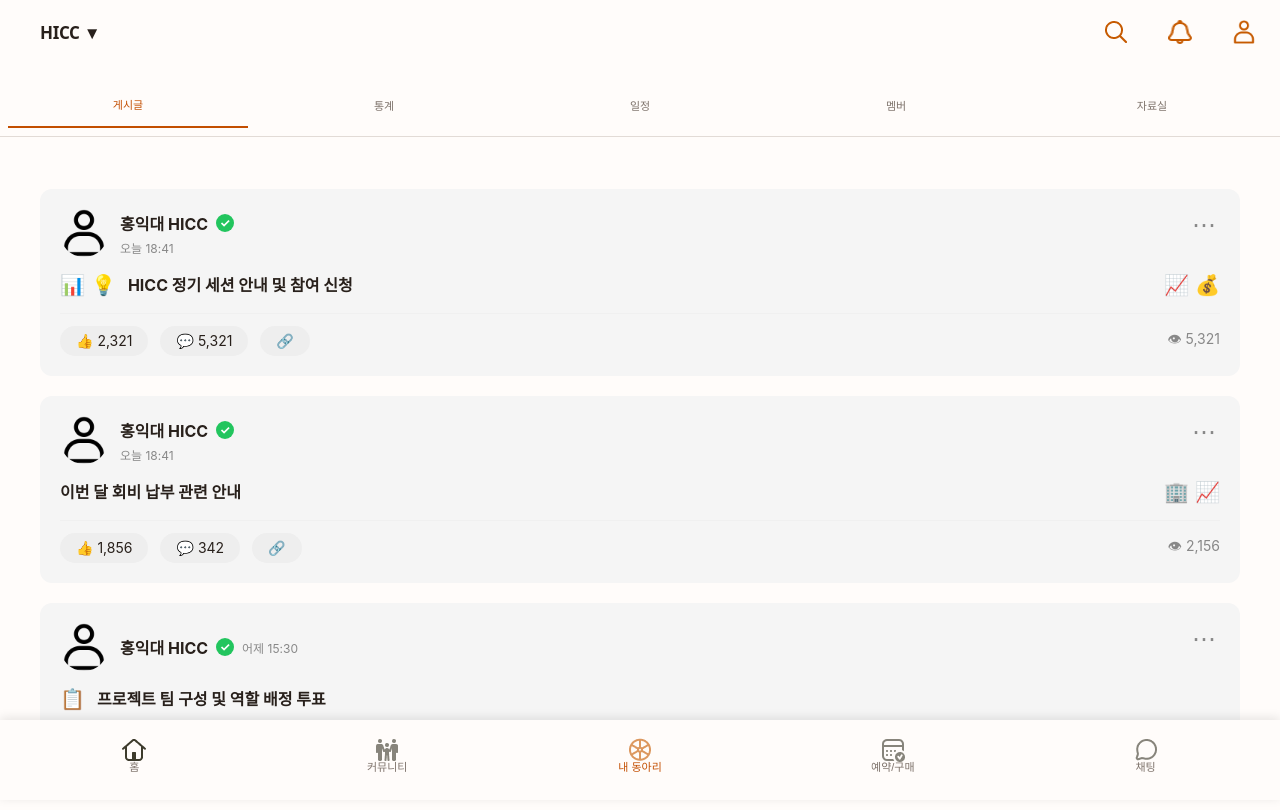
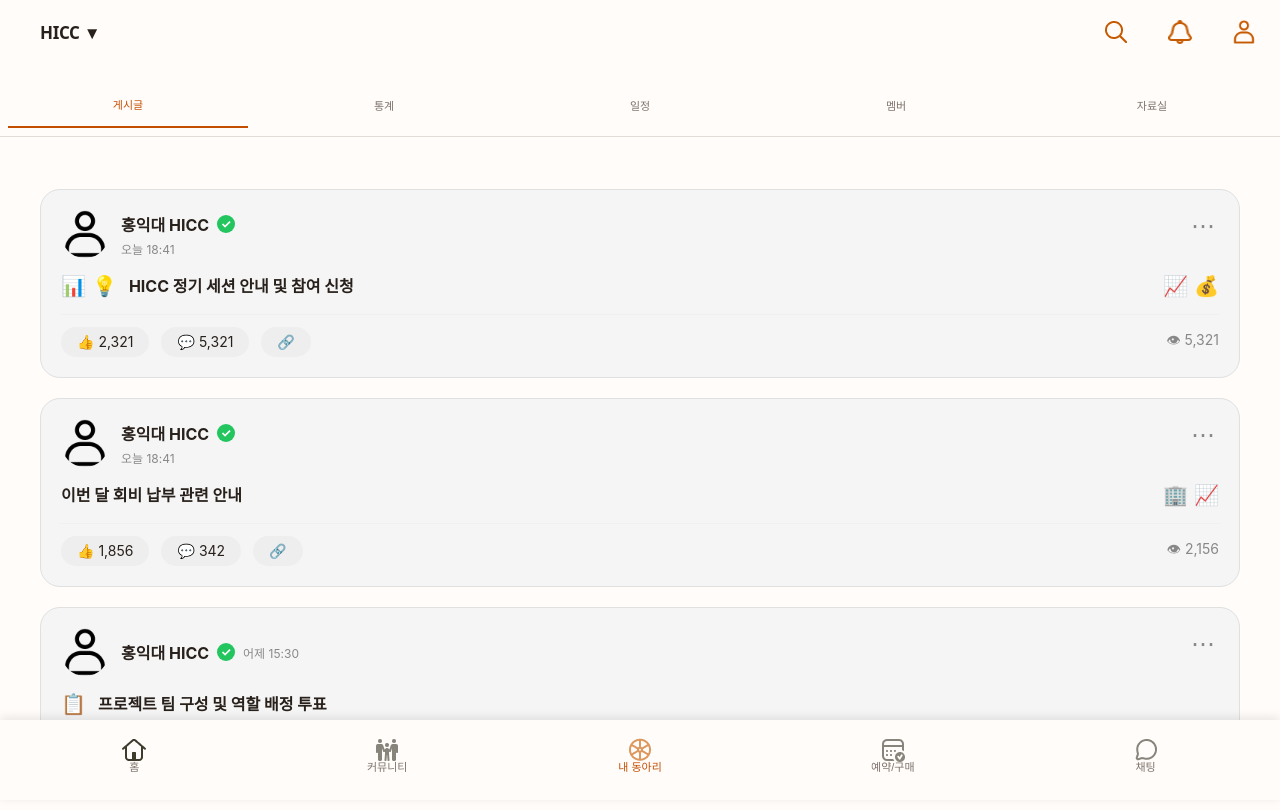
Before and after one commit to hyeonhakjang/admin_group_proto, a React (Create React App) app: page /myclub in a window 1280 px wide. Shown: the top 810 px of the page. Built offline with nearby package versions, Linux system fonts and the light colour scheme.

Commit message:
style: Increase border radius and add border to post cards - Increase border-radius from 12px to 20px for more rounded corners - Add 1px solid border to make card edges visible

```diff
--- a/src/components/MyClubScreen.css
+++ b/src/components/MyClubScreen.css
@@ -772,10 +772,10 @@
 
 .club-post-card {
   background: #f5f5f5;
-  border-radius: 12px;
+  border-radius: 20px;
   padding: clamp(16px, 4vw, 20px);
   box-shadow: none;
-  border: none;
+  border: 1px solid #e0e0e0;
   display: flex;
   flex-direction: column;
   gap: clamp(12px, 3vw, 16px);
```
